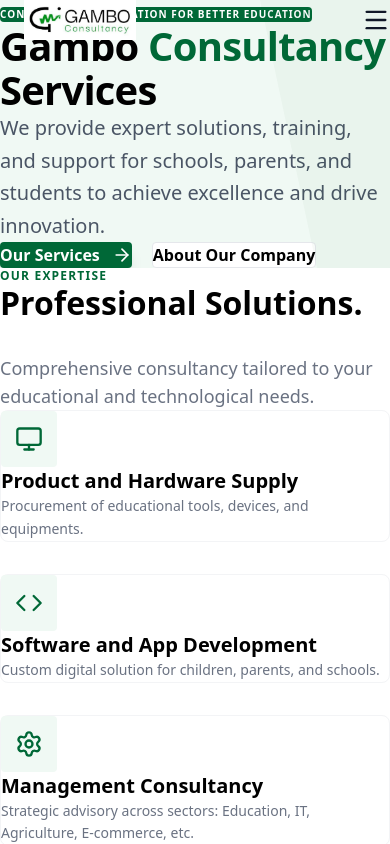
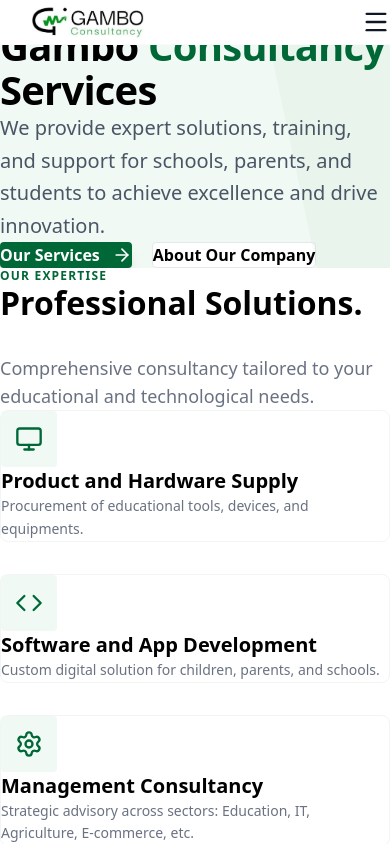
Before and after one commit to samkiell/GamboConsultancy, a Next.js app: page / in a window 390 px wide. Shown: the top 844 px of the page. Built offline with nearby package versions, Linux system fonts and the light colour scheme.

Commit message:
feat: implement responsive Navbar component with scroll effects and mobile menu.

```diff
--- a/src/components/Navbar.tsx
+++ b/src/components/Navbar.tsx
@@ -23,10 +23,10 @@
   ];
 
   return (
-    <nav className={`fixed top-0 left-0 right-0 z-50 transition-all duration-300 ${scrolled ? 'bg-white/95 backdrop-blur-md border-b border-gray-100 py-3' : 'bg-transparent py-5'}`}>
+    <nav className={`fixed top-0 left-0 right-0 z-50 transition-all duration-300 ${scrolled ? 'bg-white/95 backdrop-blur-md shadow-sm' : 'bg-white border-b border-gray-50'} py-3`}>
       <div className="max-w-7xl mx-auto px-6 flex justify-between items-center">
-        <Link href="/" className="flex items-center gap-3">
-          <div className="relative w-40 h-10 md:w-48 md:h-12">
+        <Link href="/" className="flex items-center">
+          <div className="relative w-44 h-11 md:w-56 md:h-14">
             <Image
               src="/logo.jpg"
               alt="Gambo Consultancy Logo"
```
